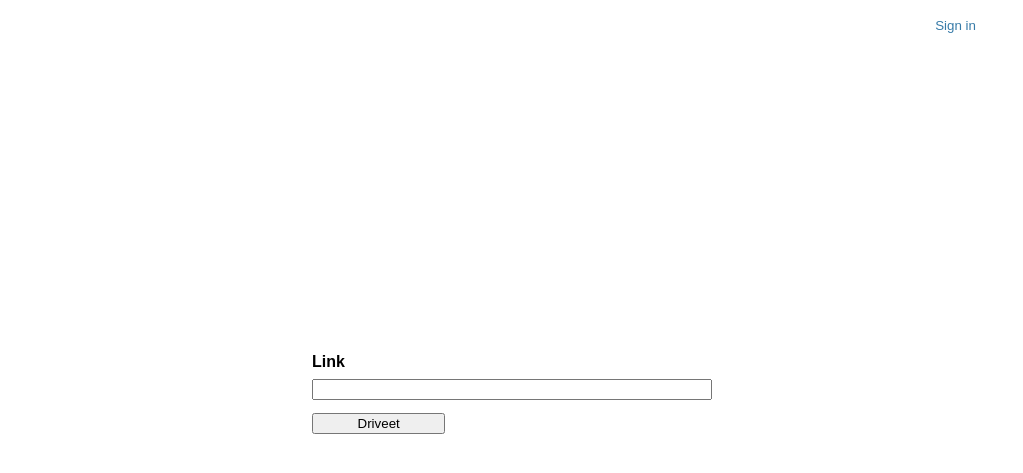
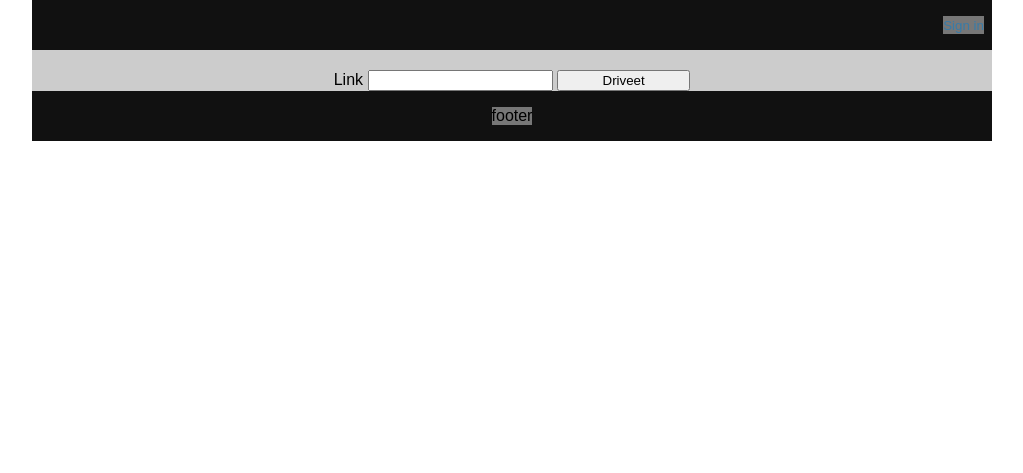
Before and after one commit to bits4goals/google-drive-it, a Flask app: page / in a window 1280 px wide. Shown: the top 473 px of the page, without its empty margins (128-1151 px from the left). Run offline with Flask 2, Linux system fonts and the light colour scheme.

Commit message:
apply css

```diff
--- a/templates/base.html
+++ b/templates/base.html
@@ -1,29 +1,49 @@
 <!doctype html>
 <title>{% block title %}{% endblock %}</title>
 <link rel="stylesheet" href="{{ url_for('static', filename='style.css') }}">
-<nav>
-  <ul>
+
+<div class="wrapper">
+  <div class="topbar">
+    <div class="signinout">
+      <div>
         {% if 'credentials' not in session %}
         <a href="{{ url_for('signin') }}">Sign in</a>
         {% else %}
         <a href="{{ url_for('signout') }}">Sign out</a>
         {% endif %}
-  </ul>
-</nav>
-<section class="content">
+      </div>
+    </div>
+  </div>
+
+  <div class="center">
+    <section>
       <header>
         {% block header %}{% endblock %}
       </header>
 
-  <div class="outer">
-    <div class="middle">
-      <div class="inner">
+    </section>
+
         {% block content %}{% endblock %}
 
         {% for message in get_flashed_messages() %}
           <div class="flash">{{ message }}</div>
         {% endfor %}
+    <!-- <div class="center"> -->
+    <!--   <div class="center"> -->
+    <!--     <p>logo</p> -->
+    <!--   </div> -->
+    <!--   <div class="center"> -->
+    <!--     <p>url</p> -->
+    <!--   </div> -->
+    <!--   <div class="center"> -->
+    <!--     <p>button</p> -->
+    <!--   </div> -->
+    <!-- </div> -->
+  </div>
+
+  <div class="bottombar">
+    <div class="appinfo">
+      footer
     </div>
   </div>
 </div>
-</section>
```
Lines whose indentation alone changed are shown as unchanged.
